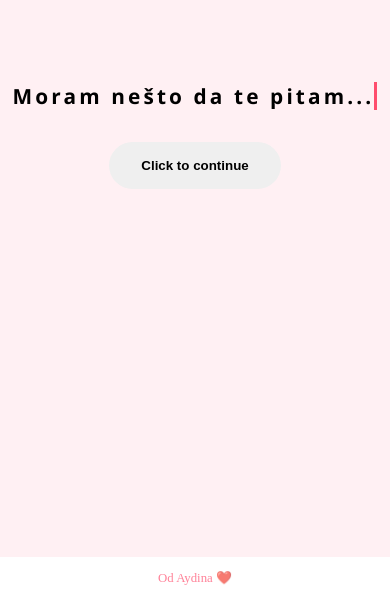
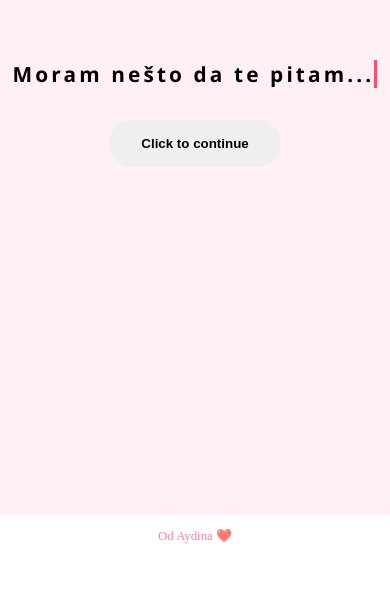
Before and after one commit to Aydin324/valentines, an Angular app: page / in a window 390 px wide. Shown: the part 287-886 px from the top of the page. After the commit the page ends 844 px from the top, so only its background shows below. Built offline with nearby package versions, Linux system fonts and the light colour scheme.

Commit message:
Fixed mobile screen issues

```diff
--- a/src/app/app.html
+++ b/src/app/app.html
@@ -31,7 +31,7 @@
   }
 </main>
 
-<footer class="footer">
+<footer id="footer">
   <p>Od Aydina ❤️</p>
 </footer>
 
--- a/src/app/app.scss
+++ b/src/app/app.scss
@@ -4,6 +4,15 @@
   display: flex;
   flex-direction: column;
   height: 100vh;
+  height: 100dvh;
+
+  padding-bottom: env(safe-area-inset-bottom);
+
+  width: 100%;
+  overflow: hidden;
+  position: fixed;
+  top: 0;
+  left: 0;
 }
 
 .container {
@@ -14,6 +23,7 @@
   background-color: #fff0f3;
   font-family: 'Segoe UI', Tahoma, Geneva, Verdana, sans-serif;
   flex-direction: column;
+  height: 95dvh;
 }
 
 .btn-group {
@@ -103,10 +113,17 @@ button {
   }
 }
 
-.footer {
+#footer {
+  margin: auto;
   text-align: center;
   font-size: 0.8rem;
   color: #ff4d6d;
   opacity: 0.7;
   width: 100%;
+  flex-shrink: 0;
+  z-index: 10;
+
+  p {
+    margin: 0;
+  }
 }
--- a/src/main.ts
+++ b/src/main.ts
@@ -2,10 +2,4 @@ import { bootstrapApplication } from '@angular/platform-browser';
 import { appConfig } from './app/app.config';
 import { App } from './app/app';
 
-function setVh() {
-  document.documentElement.style.setProperty('--vh', `${window.innerHeight * 0.01}px`);
-}
-setVh();
-window.addEventListener('resize', setVh);
-
 bootstrapApplication(App, appConfig).catch((err) => console.error(err));
--- a/src/styles.scss
+++ b/src/styles.scss
@@ -1,8 +1,4 @@
 /* You can add global styles to this file, and also import other style files */
-:root {
-  --vh: 1vh; //fallback
-  --safe-bottom: env(safe-area-inset-bottom, 0px);
-}
 
 html,
 body {
@@ -11,18 +7,9 @@ body {
   height: 100%;
 }
 
-app-root,
-main {
-  min-height: calc(var(--vh, 1vh) * 100);
-}
-
 button {
   -webkit-tap-highlight-color: transparent;
   &:focus {
     outline: none;
   }
 }
-
-footer.footer {
-  padding-bottom: var(--safe-bottom);
-}
```
